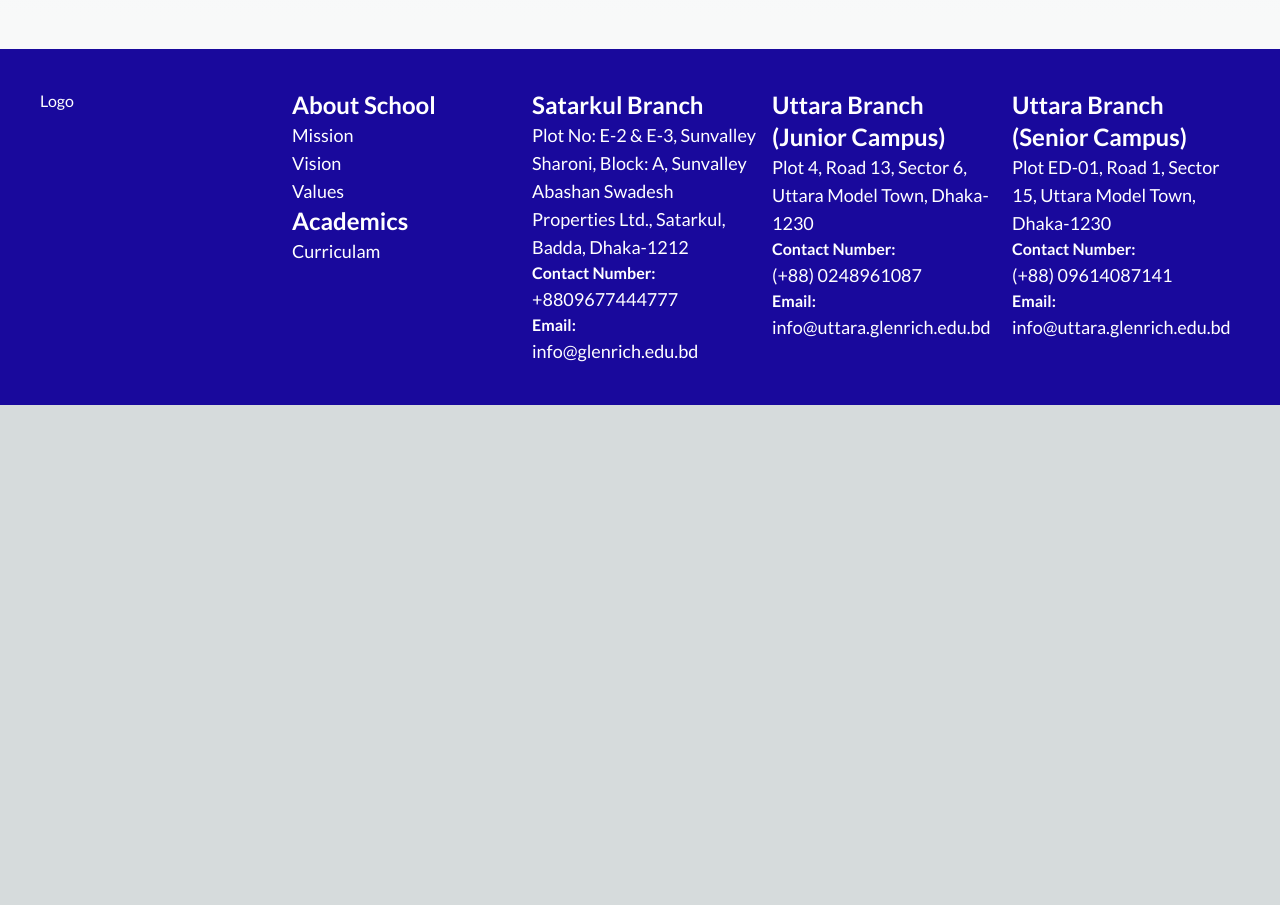
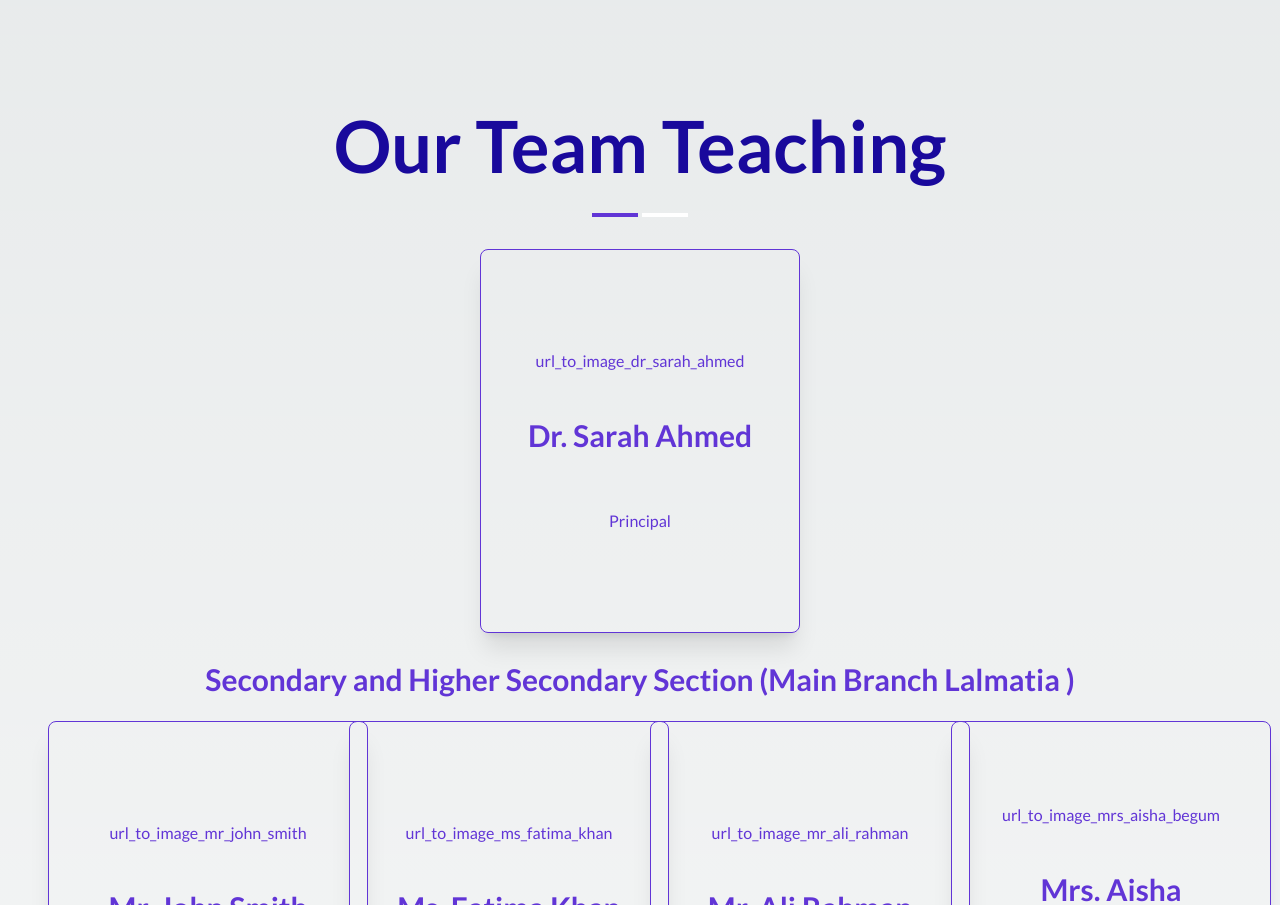
Before and after one commit to ifshad/zariq-interview-assignment, a Next.js app: page /about-us in a window 1280 px wide. Shown: the part 1895-2800 px from the top of the page. Before the commit the page ends 2300 px from the top, so only its background shows below. Built offline with nearby package versions, Linux system fonts and the light colour scheme.

Commit message:
our team section added

```diff
--- a/app/about-us/page.jsx
+++ b/app/about-us/page.jsx
@@ -1,3 +1,4 @@
+import OurTeamSection from "@/components/OurTeamSection/page";
 import PrinciplesMessage from "@/components/PrinciplesMessage/page";
 import VisionMission from "@/components/VisionMission/page";
 import WhyChooseUs from "@/components/WhyChooseUs/page";
@@ -9,6 +10,7 @@ export default function AboutUsPage() {
       <VisionMission />
       <WhyChooseUs />
       <PrinciplesMessage />
+      <OurTeamSection />
     </div>
   );
 }
--- /dev/null
+++ b/components/OurTeamSection/page.jsx
@@ -0,0 +1,79 @@
+import { teacherList } from "@/constants/navigationData";
+import React from "react";
+import BoldBorder from "../BoldBorder/page";
+
+export default function OurTeamSection() {
+  const principal = teacherList.find(
+    (teacher) => teacher.designation === "Principal"
+  );
+  const otherTeachers = teacherList.filter(
+    (teacher) => teacher.designation !== "Principal"
+  );
+  console.log(otherTeachers);
+
+  return (
+    <div className="container md:p-12">
+      {/* Title */}
+      <div className="w-4/5 mx-auto text-center">
+        <h1 className="section-title">Our Team Teaching</h1>
+        <div className="flex justify-center">
+          <BoldBorder />
+        </div>
+      </div>
+      {/* Principal */}
+      <div className="bg-transparent rounded-xl w-80 mx-auto h-96 cursor-pointer group perspective my-4 text-center">
+        {/* Child */}
+        <div className="relative w-full h-full group-hover:rotate-y-180 duration-1000 preserve-3d">
+          {/* Front Side */}
+          <div className="absolute w-full shadow-xl rounded-lg h-full p-10 backface-hidden flex flex-col justify-center text-center border border-secondary-color text-secondary-color gap-8">
+            <span className="flex justify-center">
+              {principal.imageUrl}
+            </span>
+            <h1 className="card-title">{principal.name}</h1>
+            <p>{principal.designation}</p>
+          </div>
+          {/* Back Side */}
+          <div className="absolute w-full shadow-xl rounded-lg h-full p-10 backface-hidden rotate-y-180 border border-secondary-color text-secondary-color flex">
+            <div className="m-4 p-2 text-center rounded-xl">
+              <h1 className="text-3xl font-semibold">{principal.name}</h1>
+              <p>{principal.designation}</p>
+              <p className="font-semibold">{principal.department}</p>
+            </div>
+          </div>
+        </div>
+      </div>
+      {/* Other teacher */}
+      <h1 className="card-title text-center">
+        Secondary and Higher Secondary Section (Main Branch Lalmatia )
+      </h1>
+      <div className="grid grid-cols-1 md:grid-cols-3 lg:grid-cols-4 gap-5 text-center">
+        {otherTeachers.map((teacher) => (
+          <div
+            key={teacher.id}
+            className="bg-transparent rounded-xl w-80 h-96 cursor-pointer group perspective"
+          >
+            {/* Child */}
+            <div className="relative w-full h-full group-hover:rotate-y-180 duration-1000 preserve-3d">
+              {/* Front Side */}
+              <div className="absolute w-full shadow-xl rounded-lg h-full p-10 backface-hidden border border-secondary-color text-secondary-color flex flex-col justify-center teachers-center gap-8">
+                <span className="flex justify-center ">
+                  {teacher.imageUrl}
+                </span>
+                <h1 className="card-title">{teacher.name}</h1>
+                <p>{teacher.designation}</p>
+              </div>
+              {/* Back Side */}
+              <div className="absolute w-full shadow-xl rounded-lg h-full p-10 backface-hidden rotate-y-180 border border-secondary-color text-secondary-color flex">
+                <div className=" m-4 p-2 text-center rounded-xl">
+                  <h1 className="text-3xl font-semibold">{teacher.name}</h1>
+                  <p>{teacher.designation}</p>
+                  <p className="font-semibold">{teacher.department}</p>
+                </div>
+              </div>
+            </div>
+          </div>
+        ))}
+      </div>
+    </div>
+  );
+}
--- a/constants/navigationData.js
+++ b/constants/navigationData.js
@@ -435,3 +435,76 @@ export const whyChooseDetails = [
     imageUrl: "url_to_image_hafez_hafeza_opportunity",
   },
 ];
+
+export const teacherList = [
+  {
+    id: 1,
+    name: "Dr. Sarah Ahmed",
+    designation: "Principal",
+    department: "Administration",
+    imageUrl: "url_to_image_dr_sarah_ahmed",
+  },
+  {
+    id: 2,
+    name: "Mr. John Smith",
+    designation: "Head of Mathematics",
+    department: "Mathematics",
+    imageUrl: "url_to_image_mr_john_smith",
+  },
+  {
+    id: 3,
+    name: "Ms. Fatima Khan",
+    designation: "Senior English Teacher",
+    department: "English",
+    imageUrl: "url_to_image_ms_fatima_khan",
+  },
+  {
+    id: 4,
+    name: "Mr. Ali Rahman",
+    designation: "Science Teacher",
+    department: "Science",
+    imageUrl: "url_to_image_mr_ali_rahman",
+  },
+  {
+    id: 5,
+    name: "Mrs. Aisha Begum",
+    designation: "History Teacher",
+    department: "History",
+    imageUrl: "url_to_image_mrs_aisha_begum",
+  },
+  {
+    id: 6,
+    name: "Mr. Abdul Karim",
+    designation: "Physical Education Teacher",
+    department: "Physical Education",
+    imageUrl: "url_to_image_mr_abdul_karim",
+  },
+  {
+    id: 7,
+    name: "Ms. Maria Gonzales",
+    designation: "Art Teacher",
+    department: "Art",
+    imageUrl: "url_to_image_ms_maria_gonzales",
+  },
+  {
+    id: 8,
+    name: "Mr. Faisal Ahmad",
+    designation: "Head of Islamic Studies",
+    department: "Islamic Studies",
+    imageUrl: "url_to_image_mr_faisal_ahmad",
+  },
+  {
+    id: 9,
+    name: "Mrs. Layla Hussain",
+    designation: "Arabic Teacher",
+    department: "Arabic",
+    imageUrl: "url_to_image_mrs_layla_hussain",
+  },
+  {
+    id: 10,
+    name: "Mr. David Brown",
+    designation: "Computer Science Teacher",
+    department: "Computer Science",
+    imageUrl: "url_to_image_mr_david_brown",
+  },
+];
```
